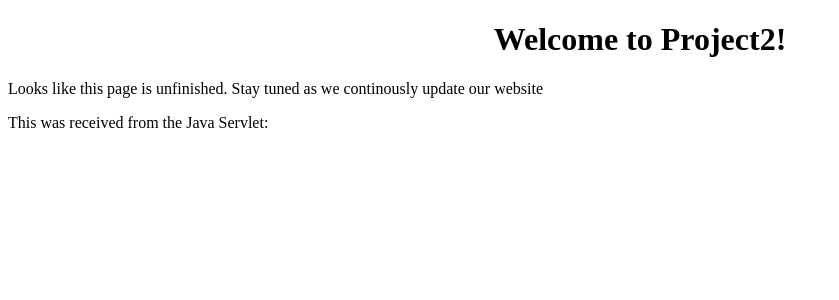
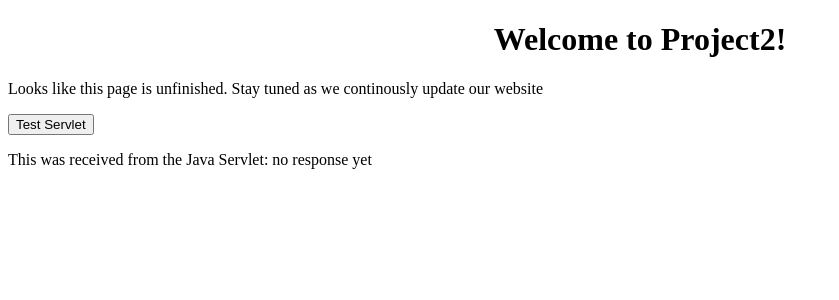
Before and after one commit to Bioshock667/Project2, an Angular app: page / in a window 1280 px wide. Shown: the top 300 px of the page, without its empty margins (0-839 px from the left). Built offline with nearby package versions, Linux system fonts and the light colour scheme.

Commit message:
update angular for servlet testing

```diff
--- a/src/app/app.component.html
+++ b/src/app/app.component.html
@@ -6,4 +6,5 @@
 
 </div>
 <p>Looks like this page is unfinished.  Stay tuned as we continously update our website</p>
-<p> This was received from the Java Servlet: {{data}}
+<button (click)="testServlet()">Test Servlet</button>
+<p> This was received from the Java Servlet: {{servResult}}</p>
--- a/src/app/app.component.ts
+++ b/src/app/app.component.ts
@@ -1,10 +1,18 @@
-import { Component } from '@angular/core';
+import { Component, OnInit } from '@angular/core';
+import {ServletGetService } from './servlet-get.service'
 
 @Component({
   selector: 'app-root',
   templateUrl: './app.component.html',
   styleUrls: ['./app.component.css']
 })
-export class AppComponent {
+export class AppComponent implements OnInit {
+
+  constructor (private serAcc:ServletGetService) {}
   title = 'Project2';
+servResult="no response yet";
+  testServlet() {
+    this.serAcc.initalTest();
+    this.servResult = this.serAcc.i.name;
+  }
 }
--- /dev/null
+++ b/src/app/servlet-get.service.ts
@@ -0,0 +1,17 @@
+import { Injectable } from '@angular/core';
+import { HttpClient } from '@angular/common/http';
+
+@Injectable({
+  providedIn: 'root'
+})
+export class ServletGetService {
+
+  constructor(private http: HttpClient) { }
+i = {name:""};
+  initalTest() {
+    this.http.get("http://52.207.255.20:8080/TestingServer/go").subscribe((data:Config)=>this.i = {
+      name: data["mainData"],
+
+    });
+  }
+}
```
Also changed, not shown: 1 other file (tests, documents, lock files or other folders).
